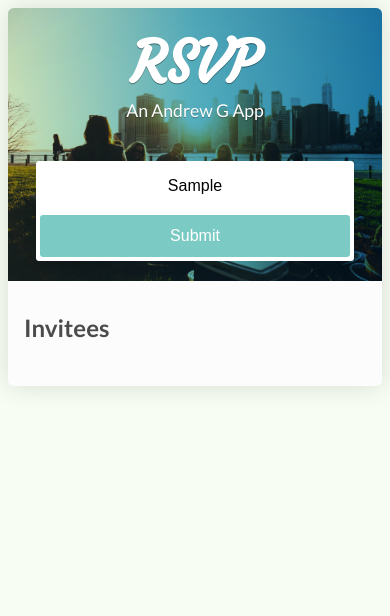
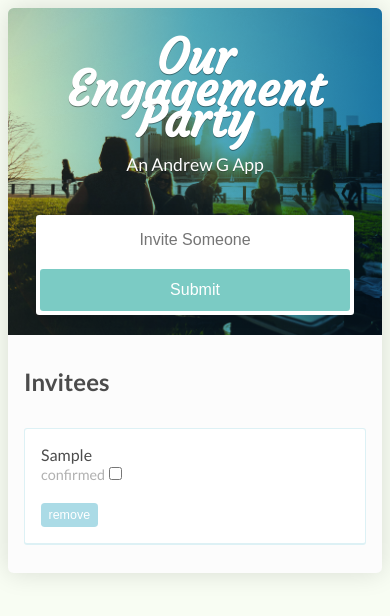
Before and after one commit to kanman/RSVP-JS-App, a plain HTML site: page index.html in a window 390 px wide. Both pictures are taken after typing "Sample" into the empty fields and a click on the button "Submit". Drawn offline with Linux system fonts and the light colour scheme.

Commit message:
Updated index.html

```diff
--- a/app.js
+++ b/app.js
@@ -1,14 +1,59 @@
 
-//Assign a variable to the 'registrar' form id - Use a constant as this won't change
-//Assign a variable to the input text field to read the name submitted
+//Declaration of main variables
 
 const form = document.getElementById('registrar');
 const input = form.querySelector('input');
+const ul = document.getElementById('invitedList');
 
-//Add an event listener to the form submission that logs that submission to the console
-//Use e.preventDefault to prevent the browser reloading the page on submission
+
+//Form Submission function
 
 form.addEventListener('submit', (e) => {
 e.preventDefault();
-console.log(input.value);
+
+const text = input.value;
+
+input.value = '';
+
+
+const li = document.createElement('li');
+li.textContent = text;
+
+
+const label = document.createElement('label');
+label.textContent = ' confirmed';
+
+const checkbox = document.createElement('input');
+checkbox.type = 'checkbox';
+label.appendChild(checkbox);
+
+li.appendChild(label);
+
+
+//Adding a button in to each 'li' so we will be able to remove an invitee.
+
+const button = document.createElement('button');
+button.textContent = 'remove';
+li.appendChild(button);
+
+ul.appendChild(li);
 });
+
+//After form submission, we add the change event handler in for the changed checkbox state (check, uncheck)
+
+ul.addEventListener('change', (e) => {
+    const checkbox = event.target;
+    const checked = checkbox.checked;
+
+    //Our variable (listItem) is set to the checkbox, which is a child of the label node, which is a child of the
+    //"li" node.
+    const listItem = checkbox.parentNode.parentNode;
+
+//If statement to activate classname styles if the checkbox is checked.
+    if (checked) {
+    listItem.className = 'responded';
+    } else {
+    listItem.className = '';
+    }
+
+});
--- a/css/style.css
+++ b/css/style.css
@@ -148,7 +148,7 @@
       padding: 1.25em;
     }
     h1 {
-      font-size: 3.6em;
+      font-size: 3em;
       margin: .3em 0 0;
     }
     ul li {
--- a/index.html
+++ b/index.html
@@ -2,7 +2,7 @@
 <html>
 <head>
 <meta name="viewport" content="width=device-width, initial-scale=1">
-<title>RSVP App</title>
+<title>Your Invitations</title>
 <link href="https://fonts.googleapis.com/css?family=Courgette" rel="stylesheet">
 <link href="https://fonts.googleapis.com/css?family=Lato:400,700" rel="stylesheet">
 
@@ -17,14 +17,14 @@
 
 <header>
 
-<h1>RSVP</h1>
+<h1>Our Engagement Party</h1>
 <p>An Andrew G App</p>
 
 
 
 <!– Application Form –>
 
-<form id="registrar">
+<form id="registrar" name="rsvp">
 
 <input type="text" name="name" placeholder="Invite Someone">
 <button type ="submit" name="submit" value="submit"> Submit</button>
```
